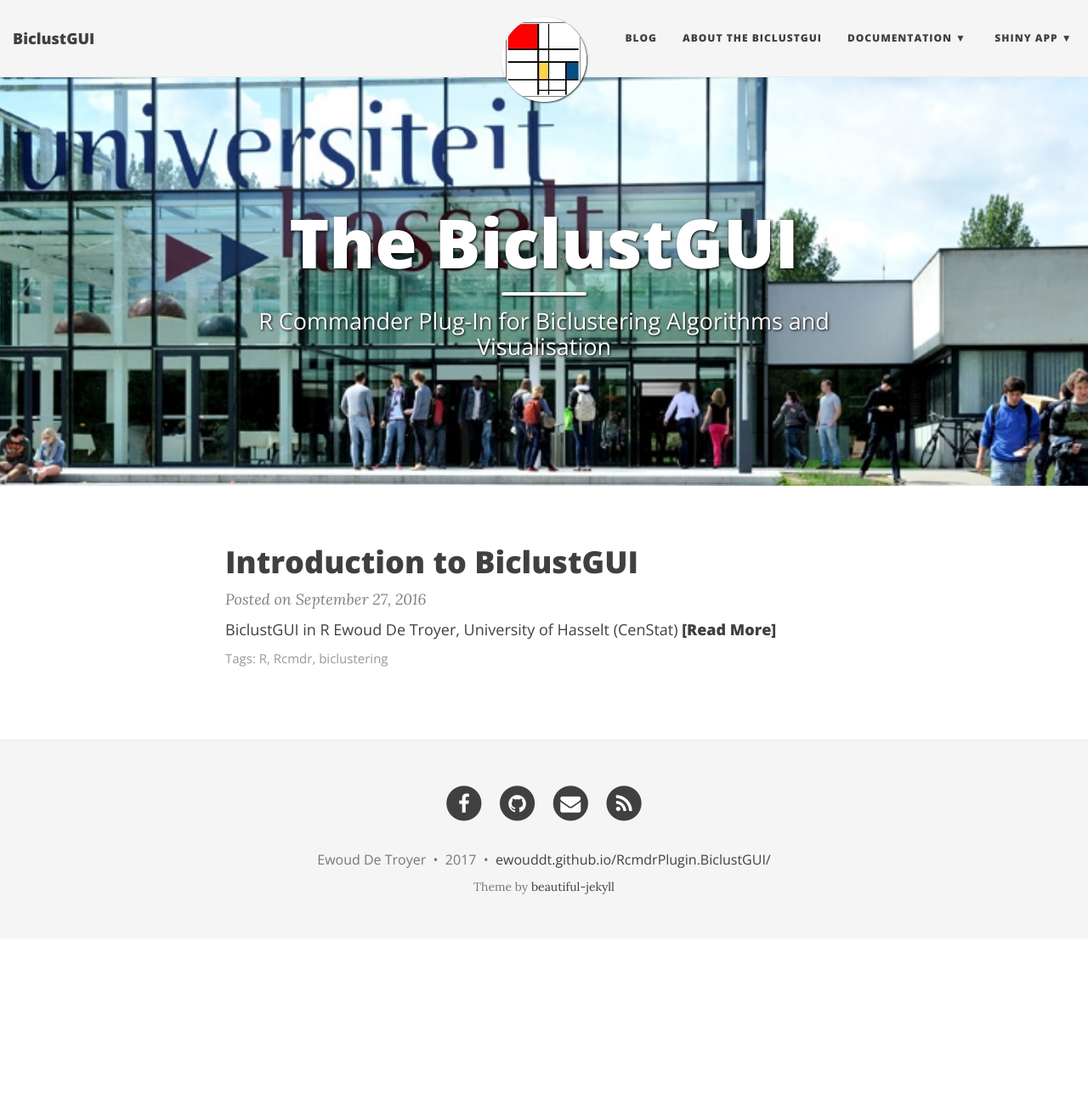
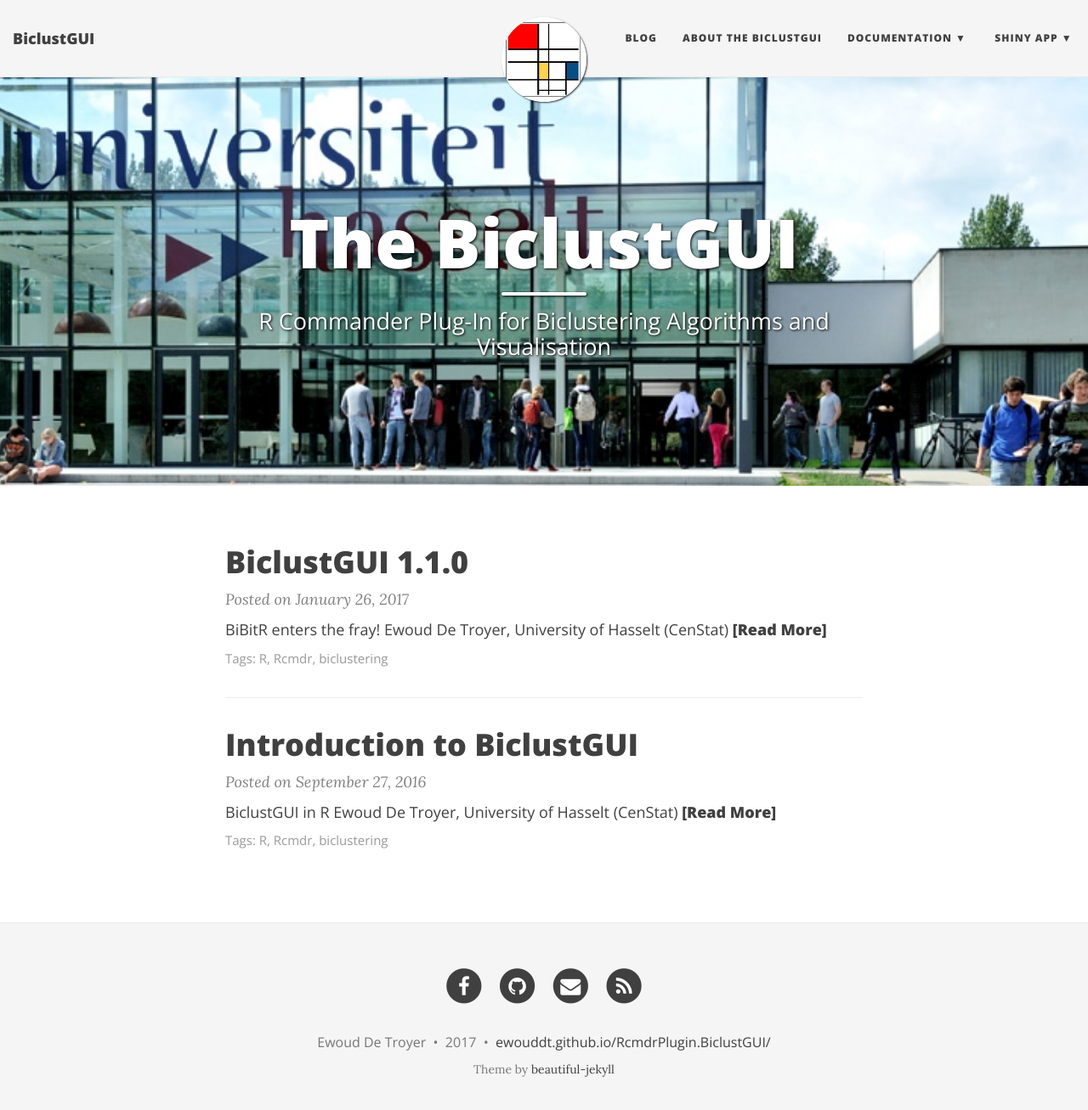
Before and after one commit to ewouddt/RcmdrPlugin.BiclustGUI, a Jekyll site: the page built from index.html, in a window 1280 px wide and 1320 px high. Shown: the top 1307 px of the window at 85% size. Built offline with Jekyll 4.4.1, drawn with Linux system fonts in a browser that asks for light colours; nearby versions of some CDN libraries; the list of posts is cut into pages by our own code; some of the changed lines change nothing that is shown.

Commit message:
added new post

````diff
--- /dev/null
+++ b/_posts/2017-01-26-BiBitR.md
@@ -0,0 +1,99 @@
+---
+layout: post
+title: BiclustGUI 1.1.0
+tags: ['R', 'Rcmdr','biclustering']
+categories: ['R']
+---
+
+
+BiBitR enters the fray!
+================
+Ewoud De Troyer, University of Hasselt (CenStat)
+
+### Introduction
+
+The latest patch of the BiclustGUI includes the implementation of `BiBitR`, a simple R wrapper which directly calls the original Java code for applying the BiBit algorithm after which the output is transformed to a `Biclust` S4 class object. The original Java code can be found at <http://eps.upo.es/bigs/BiBit.html> by Domingo S. Rodriguez-Baena, Antonia J. Perez-Pulido and Jesus S. Aguilar-Ruiz.
+
+More details about the **BiBit** algorithm can be found in:
+
+-   [Domingo S. Rodriguez-Baena, Antonia J. Perez-Pulido and Jesus S. Aguilar-Ruiz (2011), "A biclustering algorithm for extracting bit-patterns from binary datasets", *Bioinformatics*](http://bioinformatics.oxfordjournals.org/content/early/2011/08/08/bioinformatics.btr464.abstract).
+
+**Installation Instructions**
+
+``` r
+setRepositories(ind=c(1:5))
+install.packages("RcmdrPlugin.BiclustGUI")
+```
+
+### BiBit with Noise Allowance
+
+The BiBit algorithm is a biclustering method for binary data. By converting the binary data to bit words, it is a very efficient algorithm in finding perfect biclusters (all 1's in the BC). The algorithm was slightly adapted in the `BiBitR` R package in order to also allow some noise in the discovered biclusters.
+
+The general steps of the BiBit algorithm go as following:
+
+1.  Binary data is encoded in bit words.
+2.  Take a pair of rows as your starting point.
+3.  Find the maximal overlap of 1's between these two rows and save this as a pattern/motif. You now have a bicluster of 2 rows and N columns in which N is the number of 1's in the motif.
+4.  Check all remaining rows if they match this motif, *however* allow a specific amount of 0's in this matching as defined by the noise parameter. Those rows that match completely or those within the allowed noise range are added to bicluster.
+5.  Go back to *Step 2* and repeat for all possible row pairs.
+
+Biclusters are only saved if they satisfy the *Minimum Row Size* and *Minimum Column Size* parameter settings of the biclusters and if the bicluster is not already contained completely within another bicluster. What you will end up with are biclusters not only consisting out of 1's, but biclusters in which 2 rows (the starting pair) are all 1's and in which the other rows could contain 0's (depending on the *Noise* parameter).
+
+For larger data, in order to avoid too many discovered biclusters as well as overhead issues in the algorithm, it is advised to put the *Minimum Row/Column Size* parameter sufficiently high.
+
+**Note:** The `BiBitR` package also contains a procedure to add extra columns to the discovered BiBit BC's. This was not included in the GUI, however more information can be found in the `bibit2` documentation of the `BiBitR` R package.
+
+<img src="{{ site.url }}/img/BiBitR_images/bibit_clusttab.png" alt="BiBit Window" width="450" />
+<p class="caption">
+BiBit Window
+</p>
+
+The *Noise* parameter determines the amount of zero's allowed in the bicluster (i.e. in the extra added rows to the starting row pair) and can take on the following values:
+
+-   *Noise=0*
+    No noise allowed. This gives the same result as using the original BiBit algorithm.
+-   *0&lt;Noise&lt;1*
+    The noise parameter will be a noise percentage. The number of allowed 0's in a (extra) row in the bicluster will depend on the column size of the bicluster. More specifically `zeros_allowed = ceiling(noise * columnsize)`. For example for Noise=0.10 and a bicluster column size of 5, the number of allowed 0's would be 1.
+-   *Noise&gt;=1*
+    The noise parameter will be the number of allowed 0's in a (extra) row in the bicluster independent from the column size of the bicluster. In this noise option. The noise parameter should be an integer.
+
+The second *Plots & Diagnostics* tab contains the same graphs and diagnostics as the other `biclust` methods in the GUI. (Only the *Summary* button has been switched out for a *Top Maximum BC* button.)
+
+### Using BiBit to find provided patterns
+
+Normally you would apply BiBit (with/without noise) directly on the binary data. However due to the nature of the algorithm, namely starting an exhaustive search from each row-pair, it is also possible to look for specific patterns of interest therefore decreasing the solution space and compation time. This more "directed" or "pattern-driven" version of the BiBit algorithm is implemented in the following *Bibit Patterns Window*. It allows the user to only look for one or multiple full or sub patterns in their data.
+
+<img src="{{ site.url }}/img/BiBitR_images/bibit3_clusttab.png" alt="BiBit Patterns Window" width="450" />
+<p class="caption">
+BiBit Patterns Window
+</p>
+
+The window contains the same BiBit Parameters and Binarization option as before. Additionally now also some parameters have to be set for the pattern(s) of interest. In the *Pattern Matrix* field, the name of a loaded or created matrix must be provided. This matrix is a `Number of Patterns X Number of Data Columns` matrix in which each row corresponds with a given pattern of interest.
+
+Three types of Biclusters can be discovered based on the provided patterns:
+
+-   *Full Pattern: *
+    Bicluster which overlaps completely (within allowed noise levels) with the provided pattern. The column size of this bicluster is always equal to the number of 1's in the pattern.
+-   *Sub Pattern: *
+    Biclusters which overlap with a part of the provided pattern within allowed noise levels.
+-   *Extended: *
+    Using the resulting biclusters from the full and sub patterns, other columns will be attempted to be added to the biclusters while keeping the noise as low as possible (the number of rows in the BC stays constant). Naturally the articially added pattern rows will not be taken into account with the noise levels as they are 0 in each other column. The question which is attempted to be answered here is *"Do the rows, which overlap partly or fully with the given pattern, have other similarities outside the given pattern?"*
+
+The 3 checkboxes in this window determine if *Sub Patterns* should be discovered (unchecked means decreased computation time), if the *Extend Columns* procedure should be applied and if *Combinations of Patterns* should also be investigated.
+
+The *Plots & Diagnostics Tab* contains a *Summary* button which prints the indices and dimensions of the biclusters which fall in the 3 types described above. Finally in this tab it is also possible to print any bicluster together with its given pattern.
+
+### Shiny Application
+
+The BiBit algorithm (with noise allowance) has also been included in a small new update for the [Shiny Application](https://uhasselt.shinyapps.io/shiny-biclust/). The Standalone Version is also available [here](https://ibiostat.be/online-resources/online-resources/biclustgui/biclust-shiny-standalone/biclustshiny-standalone-1-1-0.zip).
+
+<img src="{{ site.url }}/img/BiBitR_images/bibit_shiny.png" alt="BiBit Patterns Window" width="900" />
+<p class="caption">
+BiBit Patterns Window
+</p>
+
+### Contact
+
+Please direct any **questions/suggestions/bugs** to `ewoud.detroyer[at]uhasselt.be`.
+
+We are happy to take any feedback!
--- a/aboutbiclustgui.md
+++ b/aboutbiclustgui.md
@@ -1,6 +1,6 @@
 ---
 layout: page
-title: BiclustGUI 1.1.0
+title: About the BiclustGUI
 subtitle: Installation, Info & Links
 ---
 
````
Also changed, not shown: img/BiBitR_images/bibit3_clusttab.png (added), img/BiBitR_images/bibit_clusttab.png (added), img/BiBitR_images/bibit_shiny.png (added).
